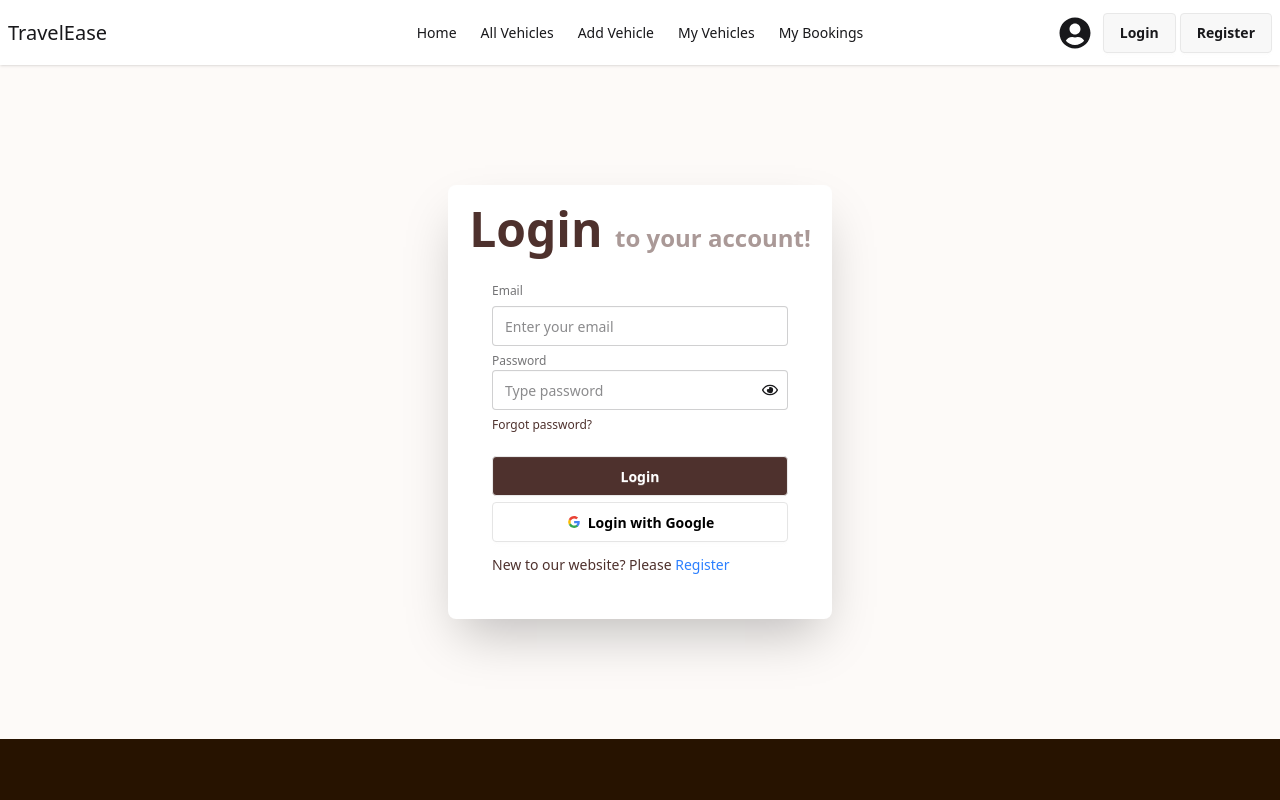
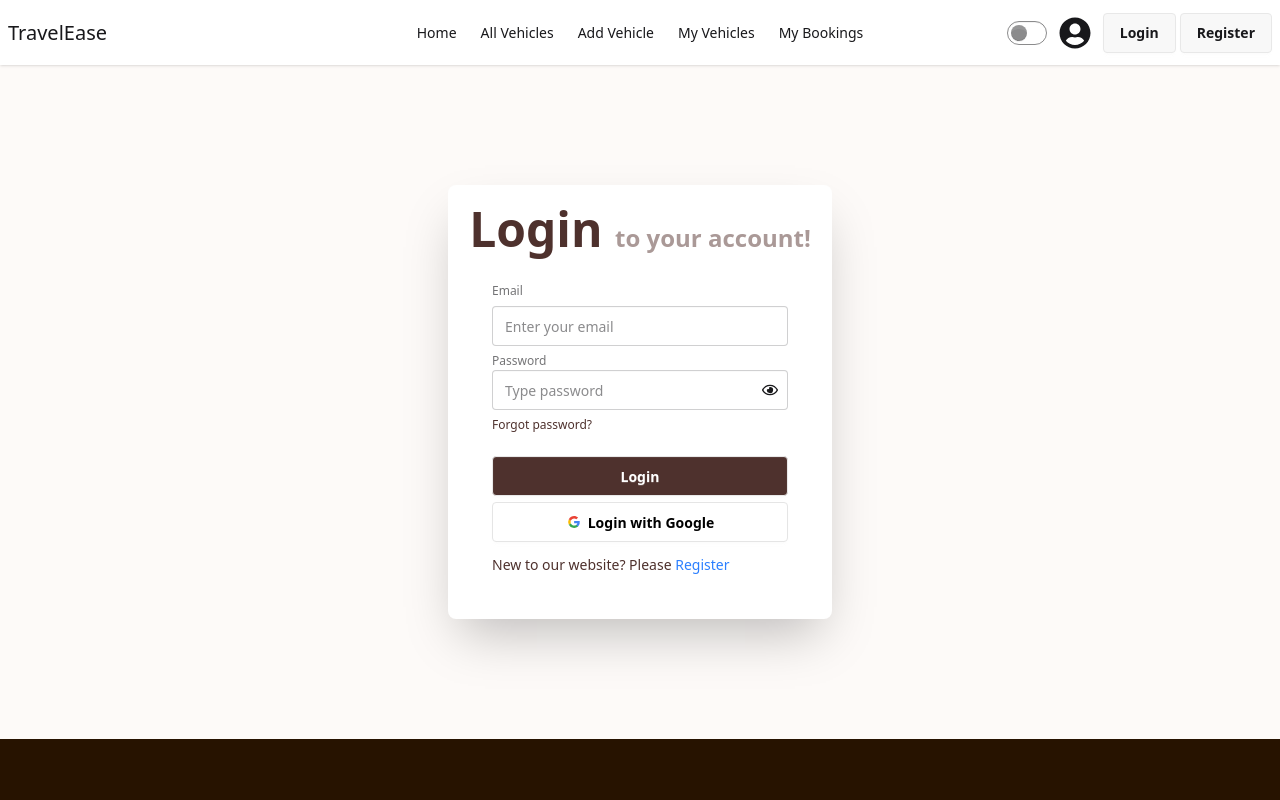
Before and after one commit to israt9528/travelEase-client, a React (Vite) app: page /auth/login in a window 1280 px wide. Shown: the top 800 px of the page. Built offline with nearby package versions, Linux system fonts and the light colour scheme; no server answers.

Commit message:
added theme functionality

```diff
--- a/src/Components/Navbar/Navbar.jsx
+++ b/src/Components/Navbar/Navbar.jsx
@@ -1,4 +1,4 @@
-import React, { use } from "react";
+import React, { use, useEffect, useState } from "react";
 import { Link } from "react-router";
 import { NavLink } from "react-router";
 import { AuthContext } from "../../Context/AuthContext";
@@ -10,6 +10,18 @@
 
 const Navbar = () => {
   const { user, userLogout } = use(AuthContext);
+
+  const [theme, setTheme] = useState(localStorage.getItem("theme") || "light");
+
+  useEffect(() => {
+    const html = document.querySelector("html");
+    html.setAttribute("data-theme", theme);
+    localStorage.setItem("theme", theme);
+  }, [theme]);
+
+  const handleTheme = (checked) => {
+    setTheme(checked ? "dark" : "light");
+  };
 
   const handleLogout = () => {
     userLogout()
@@ -160,6 +172,13 @@
           </div>
 
           <div className="hidden items-center gap-3 lg:flex">
+            <input
+              onChange={(e) => handleTheme(e.target.checked)}
+              type="checkbox"
+              defaultChecked={localStorage.getItem("theme") === "dark"}
+              className="toggle"
+            />
+
             {user ? (
               <div className="relative group">
                 <img
```
